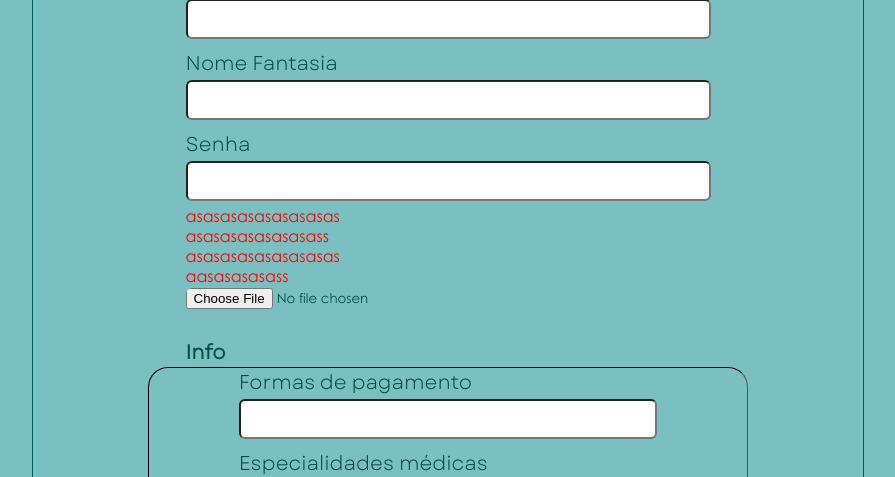
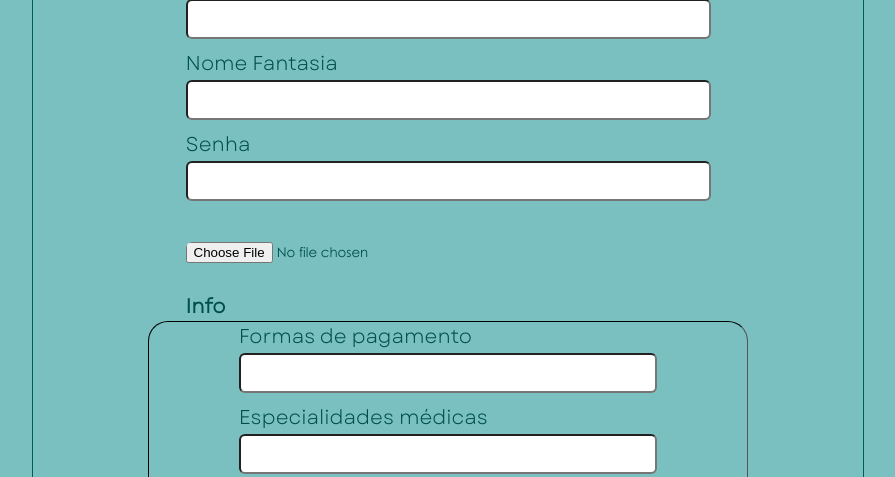
Before and after one commit to vertplay/integrador, a CodeIgniter 4 app: the page made by app/Views/clinicas/registro.php in a window 1280 px wide. Shown: the part 242-719 px from the top of the page, without its empty margins (192-1087 px from the left). Run offline with PHP 8.4 and a stand-in for CodeIgniter, Linux system fonts and the light colour scheme; the template is opened without the code that fills it, so the values that code supplies are empty; some libraries are stand-ins or nearby versions; some web fonts are replaced.

Commit message:
Update registro.php

```diff
--- a/app/Views/clinicas/registro.php
+++ b/app/Views/clinicas/registro.php
@@ -11,7 +11,7 @@
                     <input type="text" name="nome_fantasia" id="nome_fantasia" required><br>
                 <label for="senha_clinica">Senha</label><br>
                     <input type="password" name="senha_clinica" id="senha_clinica" required><br>
-                    <div id="alerta_senha">asasasasasasasasas<br>asasasasasasasass<br>asasasasasasasasas<br>aasasasasass</div>
+                    <div id="alerta_senha"></div>
                     <input type="file" name="arquivo" required><br>
                 <!--Informações-->
                 <label for="informacoes" class="sub_bloco-titulo">Info</label>
```
